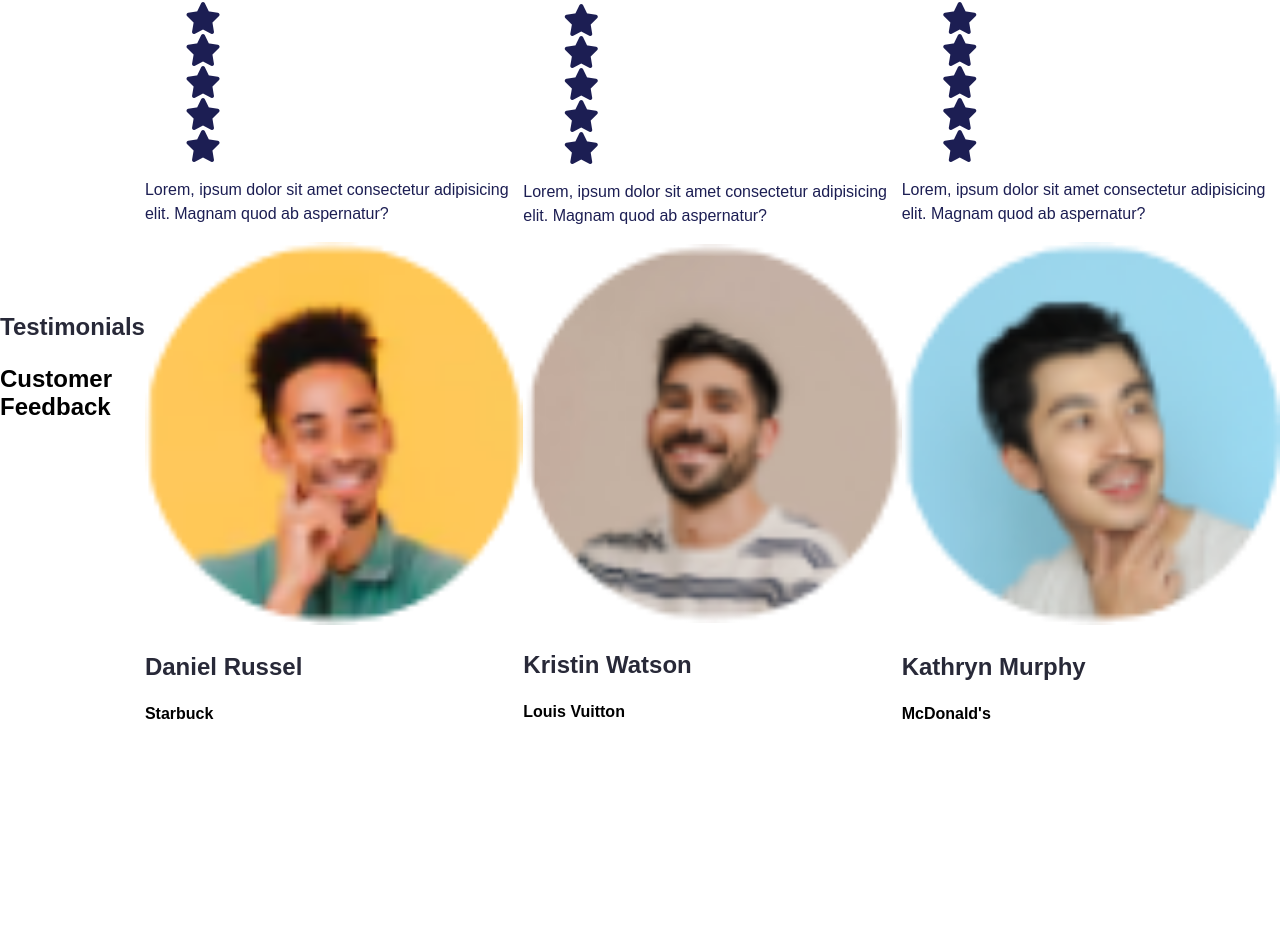
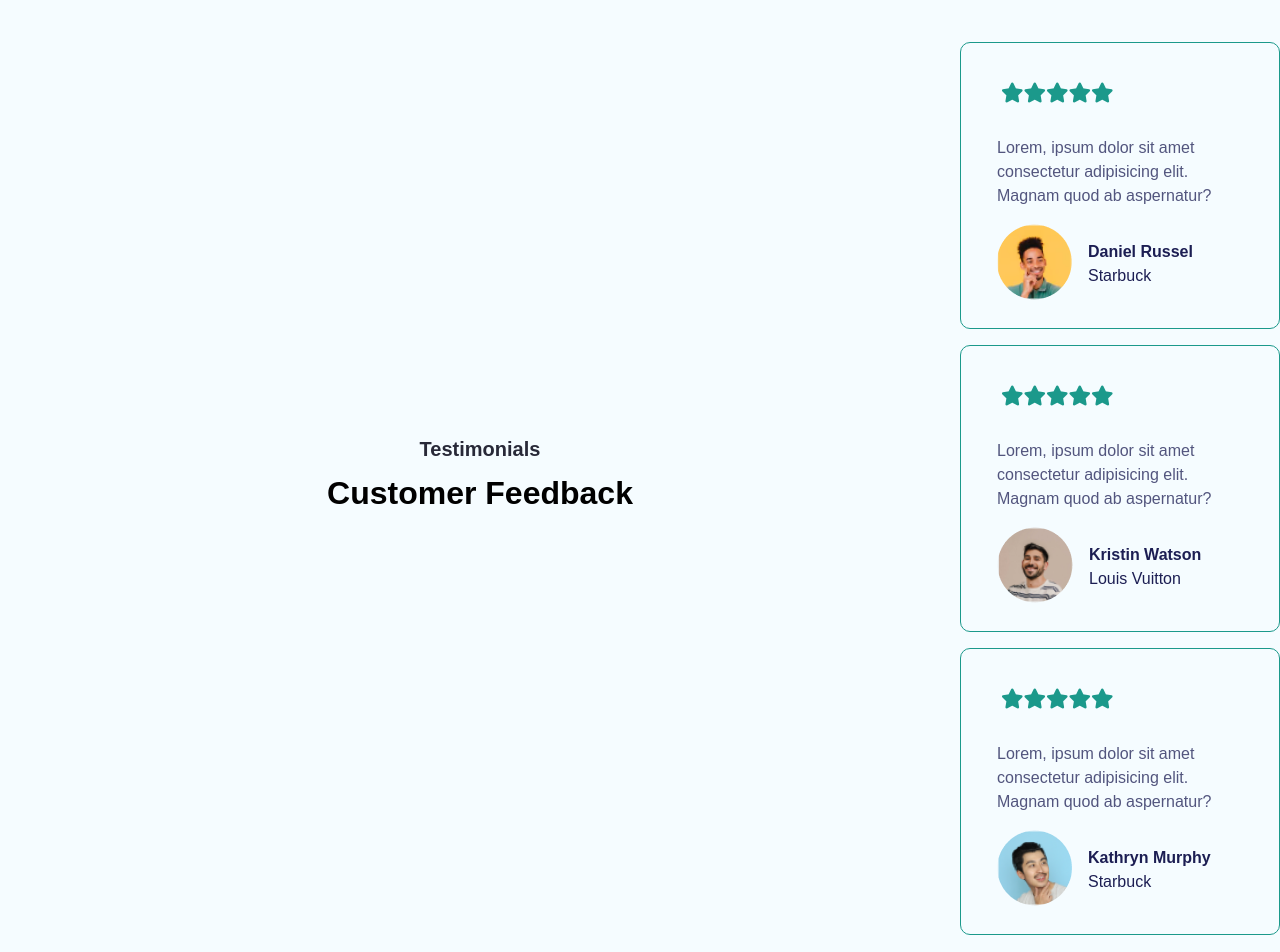
Before and after one commit to Ambush08/Personal-Portfolio, a React (Vite) app: page / in a window 1280 px wide. Shown: the part 3551-4503 px from the top of the page. Before the commit the page ends 4295 px from the top, so only its background shows below. Built offline with nearby package versions, Linux system fonts and the light colour scheme.

Commit message:
Add css to testimoniual component

```diff
--- a/src/App.css
+++ b/src/App.css
@@ -86,7 +86,7 @@ p{
 }
 
 h1{
-    font-size: 3rem;
+    font-size: 2rem;
     font-weight: 700;
     color: var(--heading-color);
     padding: 0;
@@ -94,11 +94,15 @@ h1{
 }
 
 h3{
-    font-size: 1.5rem;
+    font-size: 1.25rem;
     color: var(--heading-color);
     font-weight: 600;
     padding: 0;
     margin-bottom: 1em;
+}
+
+h2{
+    font-size: 1.5rem;
 }
 
 img{
--- a/src/Pages/Home/AboutMe.css
+++ b/src/Pages/Home/AboutMe.css
@@ -39,6 +39,7 @@
 .about-header{
     text-align: center;
 }
+
 
 .about-info{
     text-align: center;
--- a/src/Pages/Home/Testimonial.css
+++ b/src/Pages/Home/Testimonial.css
@@ -7,3 +7,87 @@
     --black: #000;
     --white: #fff;
 }
+
+.testimonie{
+    background: var(--bg-shade);
+    width: 100%;
+    padding: 2.5em 0;
+}
+
+.testimonie-container{
+    margin: 1em auto;
+}
+
+.testimonie-header{
+    display: flex;
+    flex-direction: column;
+    align-items: center;
+    justify-content: center;
+    margin: 1em auto;
+}
+
+.testimonie-title{
+    margin: 0;
+}
+
+.client-testimonie{
+    margin-top: .45em;
+    font-size: 2rem;
+}
+
+.testimonie-content{
+    display: flex;
+    flex-direction: column;
+    align-items: center;
+    justify-content: center;
+    max-width: 320px;
+    gap: 1em;
+}
+
+.testimonie-card{
+    display: flex;
+    flex-direction: column;
+    align-items: flex-start;
+    justify-content: center;
+    border: 1px solid #1B998B;
+    border-radius: 10px;
+    padding: 1.5em 0;
+}
+
+.rating-list{
+    display: flex;
+    align-items: flex-start;
+    justify-content: center;
+}
+
+.rating-list li i{
+    font-size: 1.25rem;
+    color: #1B998B;
+}
+
+.rating-list li i:hover{
+    color: var(--primary);
+}
+
+.client-remarks{
+    opacity: .75;
+    padding: 0 2.25em;
+    margin: 0;
+}
+
+.client-profile{
+    display: flex;
+    align-items: center;
+    justify-content: space-between;
+    gap: 1em;
+    padding: 0 2.25em;
+}
+
+.client-name{
+    font-weight: bold;
+    margin: 0;
+}
+
+.client-company{
+    margin: 0;
+}
--- a/src/Pages/Home/Testimonial.jsx
+++ b/src/Pages/Home/Testimonial.jsx
@@ -1,8 +1,8 @@
-import './Testimonial.css';
+import "./Testimonial.css";
 
-export function Testimonial () {
-    return(
-        <section id='testimonies' className="testimonie">
+export function Testimonial() {
+  return (
+    <section id="testimonies" className="testimonie">
       <div className="container testimonie-container">
         <div className="testimonie-header">
           <h3 className="testimonie-title">Testimonials</h3>
@@ -31,21 +31,22 @@ export function Testimonial () {
               </ul>
             </div>
             <div className="client-remarks">
-                            <p>Lorem, ipsum dolor sit amet consectetur adipisicing elit. Magnam quod ab aspernatur?</p>
+              <p>
+                Lorem, ipsum dolor sit amet consectetur adipisicing elit. Magnam
+                quod ab aspernatur?
+              </p>
             </div>
             <div className="client-profile">
               <div className="client-image">
                 <img src="./img/avatar-image.png" />
               </div>
               <div className="client-details">
-                                <h3>Daniel Russel</h3>
-                                <h4>Starbuck</h4>
-                            </div>
+                <p className="client-name">Daniel Russel</p>
+                <p className="client-company">Starbuck</p>
               </div>
             </div>
           </div>
 
-                <div className="testimonie-content">
           <div className="testimonie-card">
             <div className="client-rating">
               <ul className="rating-list">
@@ -67,21 +68,22 @@ export function Testimonial () {
               </ul>
             </div>
             <div className="client-remarks">
-                            <p>Lorem, ipsum dolor sit amet consectetur adipisicing elit. Magnam quod ab aspernatur?</p>
+              <p>
+                Lorem, ipsum dolor sit amet consectetur adipisicing elit. Magnam
+                quod ab aspernatur?
+              </p>
             </div>
             <div className="client-profile">
               <div className="client-image">
                 <img src="./img/avatar-image-2.png" />
               </div>
               <div className="client-details">
-                                <h3>Kristin Watson</h3>
-                                <h4>Louis Vuitton</h4>
-                            </div>
+                <p className="client-name">Kristin Watson</p>
+                <p className="client-company">Louis Vuitton</p>
               </div>
             </div>
           </div>
 
-                <div className="testimonie-content">
           <div className="testimonie-card">
             <div className="client-rating">
               <ul className="rating-list">
@@ -103,20 +105,23 @@ export function Testimonial () {
               </ul>
             </div>
             <div className="client-remarks">
-                            <p>Lorem, ipsum dolor sit amet consectetur adipisicing elit. Magnam quod ab aspernatur?</p>
+              <p>
+                Lorem, ipsum dolor sit amet consectetur adipisicing elit. Magnam
+                quod ab aspernatur?
+              </p>
             </div>
             <div className="client-profile">
               <div className="client-image">
                 <img src="./img/avatar-image-1.png" />
               </div>
               <div className="client-details">
-                                <h3>Kathryn Murphy</h3>
-                                <h4>McDonald's</h4>
+                <p className="client-name">Kathryn Murphy</p>
+                <p className="client-company">Starbuck</p>
               </div>
             </div>
           </div>
         </div>
       </div>
     </section>
-    )
+  );
 }
```
Lines whose indentation alone changed are shown as unchanged.
